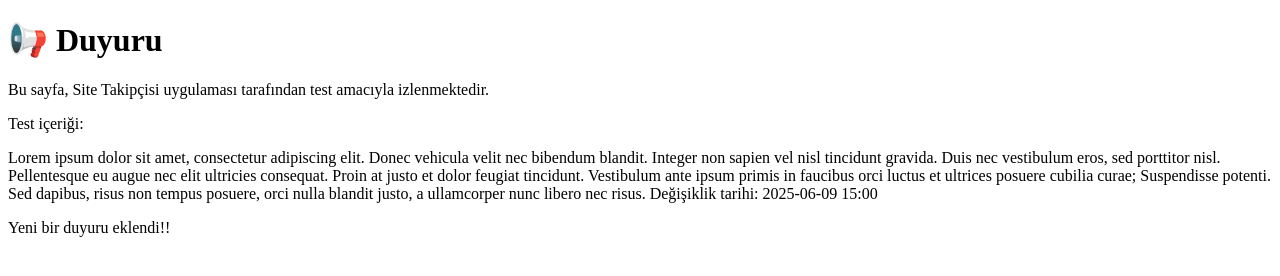
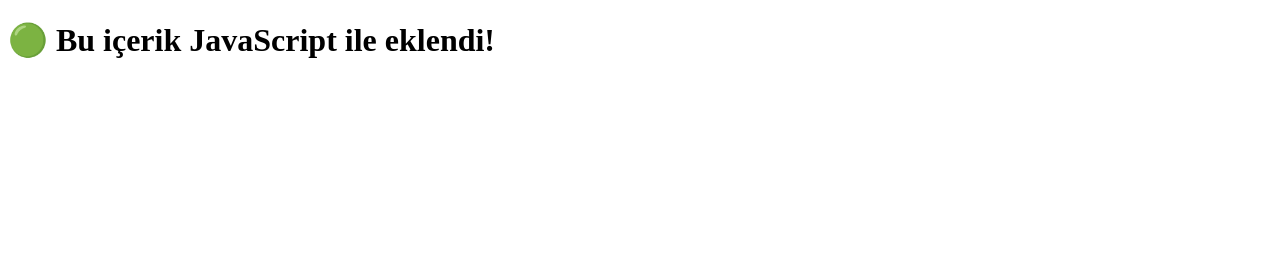
Before and after one commit to Taiyoko-sen/Test, a plain HTML site: page index.html in a window 1280 px wide. Drawn offline with Linux system fonts and the light colour scheme.

Commit message:
Update index.html

```diff
--- a/index.html
+++ b/index.html
@@ -1,25 +1,15 @@
 <!DOCTYPE html>
-<html lang="tr">
+<html>
 <head>
-    <meta charset="UTF-8">
-    <title>Test Duyuru Sayfası</title>
+  <title>Test Sayfası</title>
 </head>
 <body>
-    <main>
-        <div class="duyuru">
-            <h1>📢 Duyuru</h1>
-            <p>Bu sayfa, Site Takipçisi uygulaması tarafından test amacıyla izlenmektedir.</p>
-            <p>Test içeriği:</p>
-            <p id="icerik">
-                Lorem ipsum dolor sit amet, consectetur adipiscing elit. Donec vehicula velit nec bibendum blandit.
-                Integer non sapien vel nisl tincidunt gravida. Duis nec vestibulum eros, sed porttitor nisl.
-                Pellentesque eu augue nec elit ultricies consequat. Proin at justo et dolor feugiat tincidunt.
-                Vestibulum ante ipsum primis in faucibus orci luctus et ultrices posuere cubilia curae;
-                Suspendisse potenti. Sed dapibus, risus non tempus posuere, orci nulla blandit justo, a ullamcorper nunc libero nec risus.
-                Değişiklik tarihi: 2025-06-09 15:00
-            </p>
-            <p>Yeni bir duyuru eklendi!!</p>
-        </div>
-    </main>
+  <h1 id="dynamic">Yükleniyor...</h1>
+
+  <script>
+    setTimeout(() => {
+      document.getElementById("dynamic").innerText = "🟢 Bu içerik JavaScript ile eklendi!";
+    }, 1000);
+  </script>
 </body>
 </html>
```
